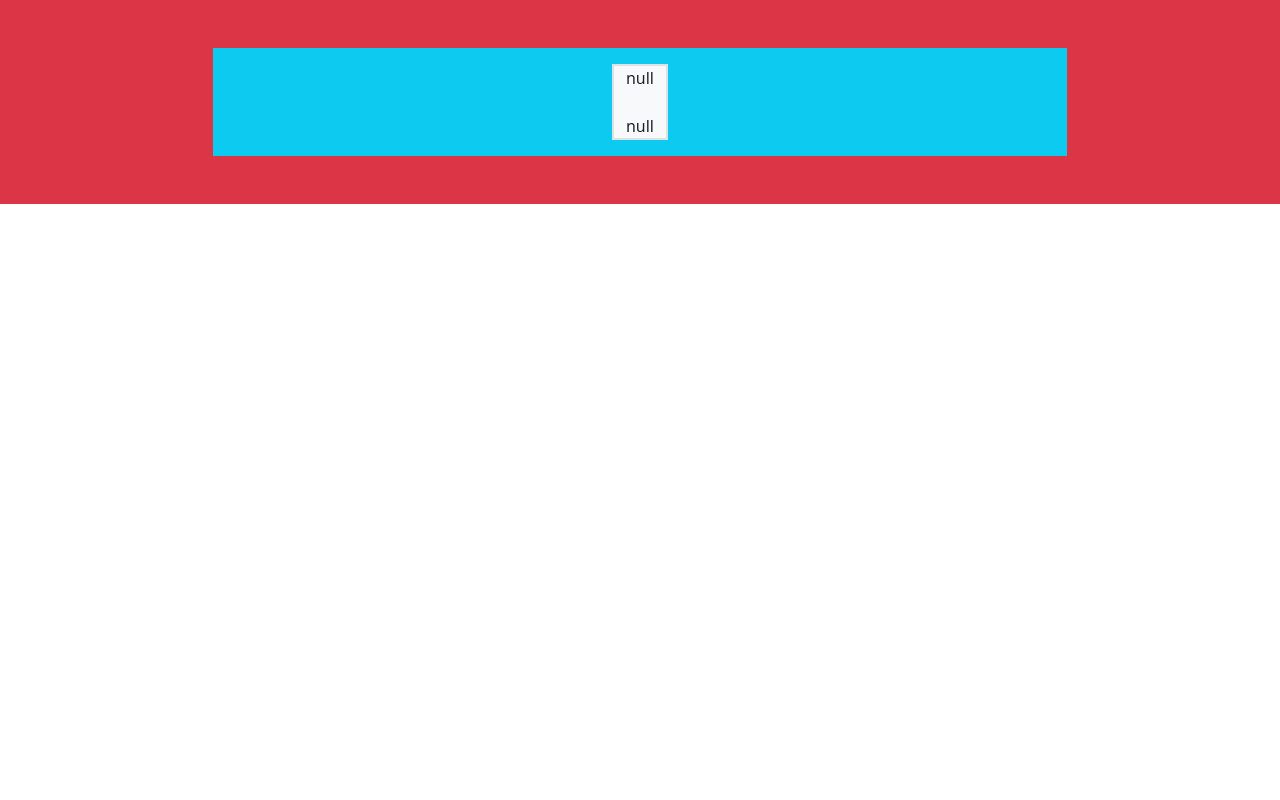
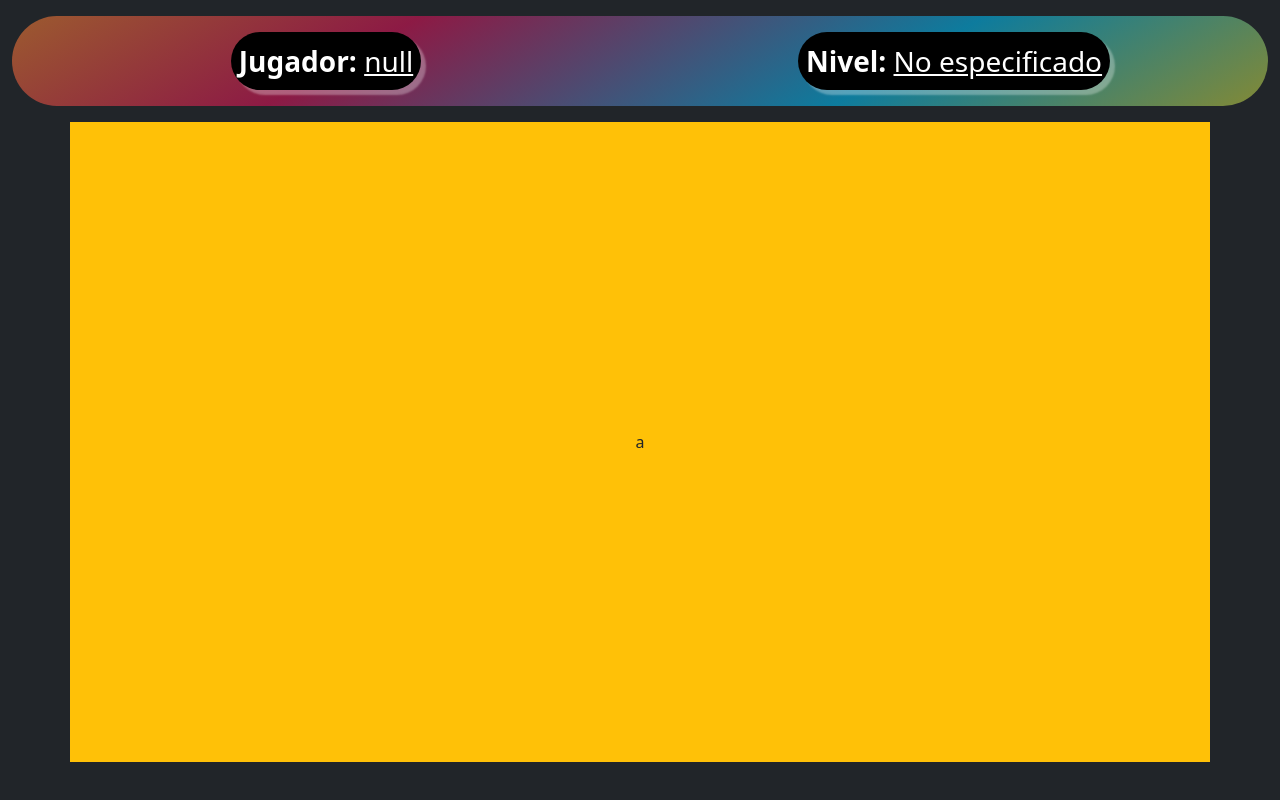
Before and after one commit to Roekan/FED-11-01-Proyecto-master-mind, a plain HTML site: page pages/mastermind.html in a window 1280 px wide. Drawn offline with nearby package versions, Linux system fonts and the light colour scheme; files that its build step writes are made by us from their sources.

Commit message:
create styles of mastermind pages

```diff
--- a/css/style.css
+++ b/css/style.css
@@ -190,10 +190,69 @@ background-color: rgba(0,0,0,0.8);
   box-shadow:1px 1px 1px  rgba(255,255,255,0.3);
   transition:all 0.6s;
 }
+/*END SETTINGS*/
+
+
+/*MASTERMIND*/
+
+.box-page-mastermind{
+  min-height:100vh;
+  width:100vw;
+}
+
+.bg-user-info{
+  background: rgb(238,126,51);
+  background: linear-gradient(150deg, rgba(238,126,51,0.6) 0%, rgba(212,19,87,0.6) 29%, rgba(0,181,235,0.6) 69%, rgba(197,205,61,0.6) 100%);
+  border-radius: 30rem;
+}
+
+.info-user-game{
+  background-color: #000;
+  color: #fff;
+  box-shadow:5px 5px 2px  rgba(255,255,255,0.3);
+  transition:all 0.6s;
+}
+.info-user-game:hover{
+  background-color: #000;
+  color: #fff;
+  box-shadow:1px 1px 1px  rgba(255,255,255,0.3);
+  transition:all 0.6s;
+}
+
+.texto-info-user{
+  font-weight: bold;
+}
+
+.param-info-user{
+  text-decoration: underline;
+
+}
 
 
 
-  /*END SETTINGS*/
+
+
+
+.box-tablero{
+
+    min-height:80vh;
+    width:100vw;
+
+}
+
+/*END MASTERMIND*/
+
+
+
+
+
+
+
+
+
+
+
+
 @media screen and (max-width:1000px){
 
 
--- a/js/mastermind.js
+++ b/js/mastermind.js
@@ -7,7 +7,22 @@ let dificultad = document.getElementById("dificultad");
 let name = `${sessionStorage.getItem("nombre")}`;
 let dificult = `${sessionStorage.getItem("dificultad")}`;
 
+let nivel ='';
+switch (dificult){
+    case '1':
+        nivel="Fácil";
+        break;
+    case '2':
+        nivel="Medio";
+        break;
+    case '3':
+        nivel="Difícil";
+        break;
+    default:
+        nivel="No especificado";
+}
 
 
-nombre.innerHTML = name;
-dificultad.innerHTML = dificult;
+
+nombre.innerHTML = `<span class="texto-info-user">Jugador: </span> <span class="param-info-user">${name}</span> `;
+dificultad.innerHTML = `<span class="texto-info-user">Nivel: </span> <span class="param-info-user">${nivel}</span> `;
--- a/pages/mastermind.html
+++ b/pages/mastermind.html
@@ -11,38 +11,28 @@
       integrity="sha384-KK94CHFLLe+nY2dmCWGMq91rCGa5gtU4mk92HdvYe+M/SXH301p5ILy+dN9+nJOZ"
       crossorigin="anonymous"
     />
-    <link rel="stylesheet" href="./css/style.css" />
+    <link rel="stylesheet" href="../css/style.css" />
   </head>
   <body>
 
-    <div class="container-fluid">
+    <div class="container-fluid box-page-mastermind bg-dark">
       <div class="row d-flex justify-content-center align-items-center">
-        <div class="col-12 bg-danger">
-          <div class="row d-flex justify-content-center align-items-center">
-            <div class="col-8 bg-info my-5">
-
-
-              <div class="container d-flex justify-content-center align-items-center">
-
-                <div class="row py-3">
-                  <div class="col-12 bg-light border border-2">
-                    <div id="nombre" class="nombre">   </div><br>
-                    <div id="dificultad" class="dificultad">      </div>
-                  </div>
-                </div>
-
+        <div class="col-12 ">
+          <div class="container-fluid bg-user-info my-3">
+            <div class="row py-2 py-md-0">
+              <div class="col-12 col-md-6 py-2 py-md-3 d-flex justify-content-center align-items-center">
+                <div id="nombre" class="  p-2 rounded-5 fs-3 info-user-game  ">   </div>
               </div>
-
-              <!--TABLERO-->
-              <div class="container d-flex justify-content-center align-items-center">
-
-
-
+              <div class="col-12 col-md-6 py-2 py-md-3 d-flex justify-content-center align-items-center">
+                <div id="dificultad" class=" p-2 rounded-5 fs-3 info-user-game  ">      </div>
               </div>
-              <!--END TABLERO-->
-
             </div>
           </div>
+          <!--TABLERO-->
+          <div class="container d-flex justify-content-center align-items-center box-tablero bg-warning">
+            a
+          </div>
+          <!--END TABLERO-->
         </div>
       </div>
 
```
